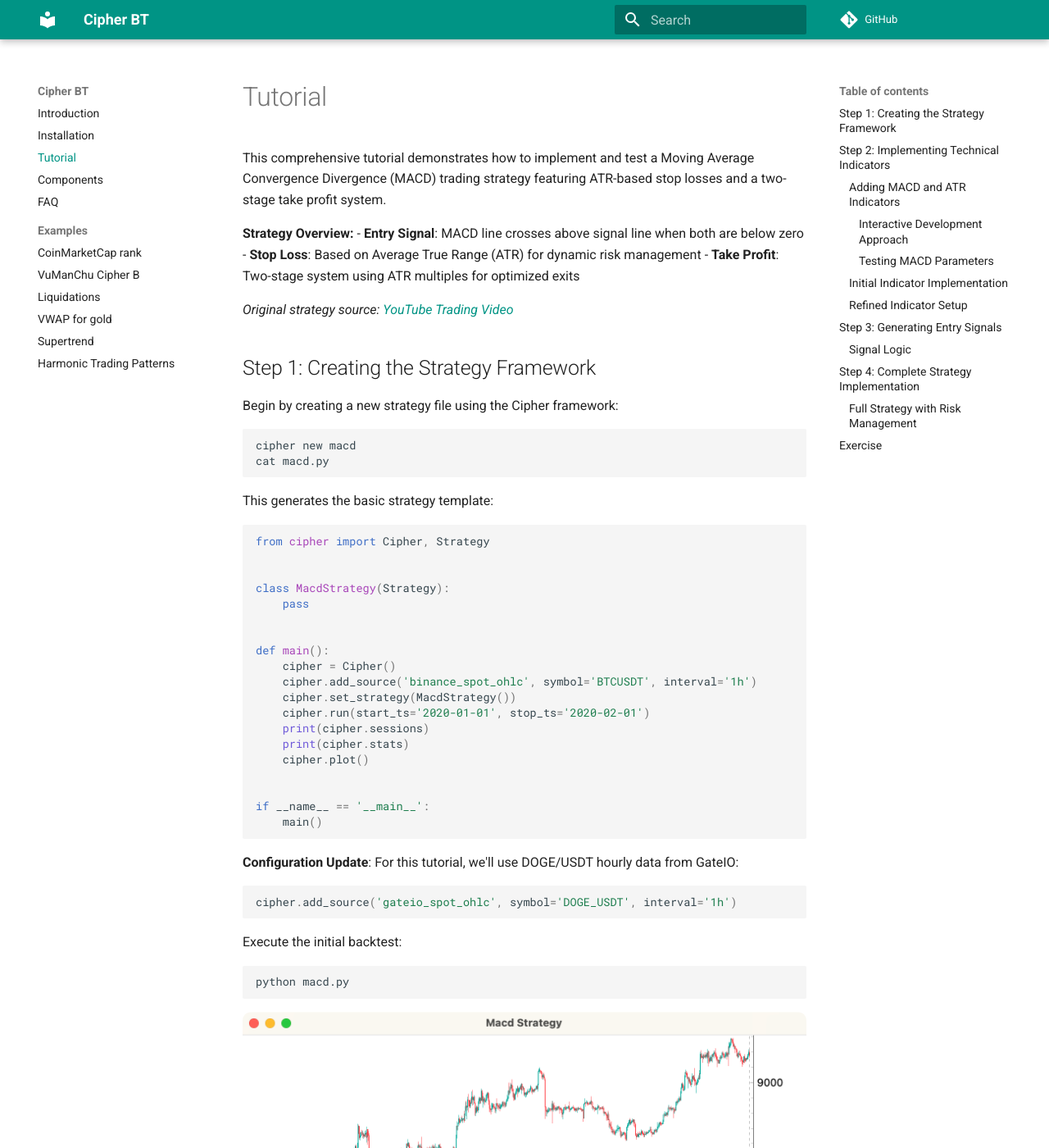
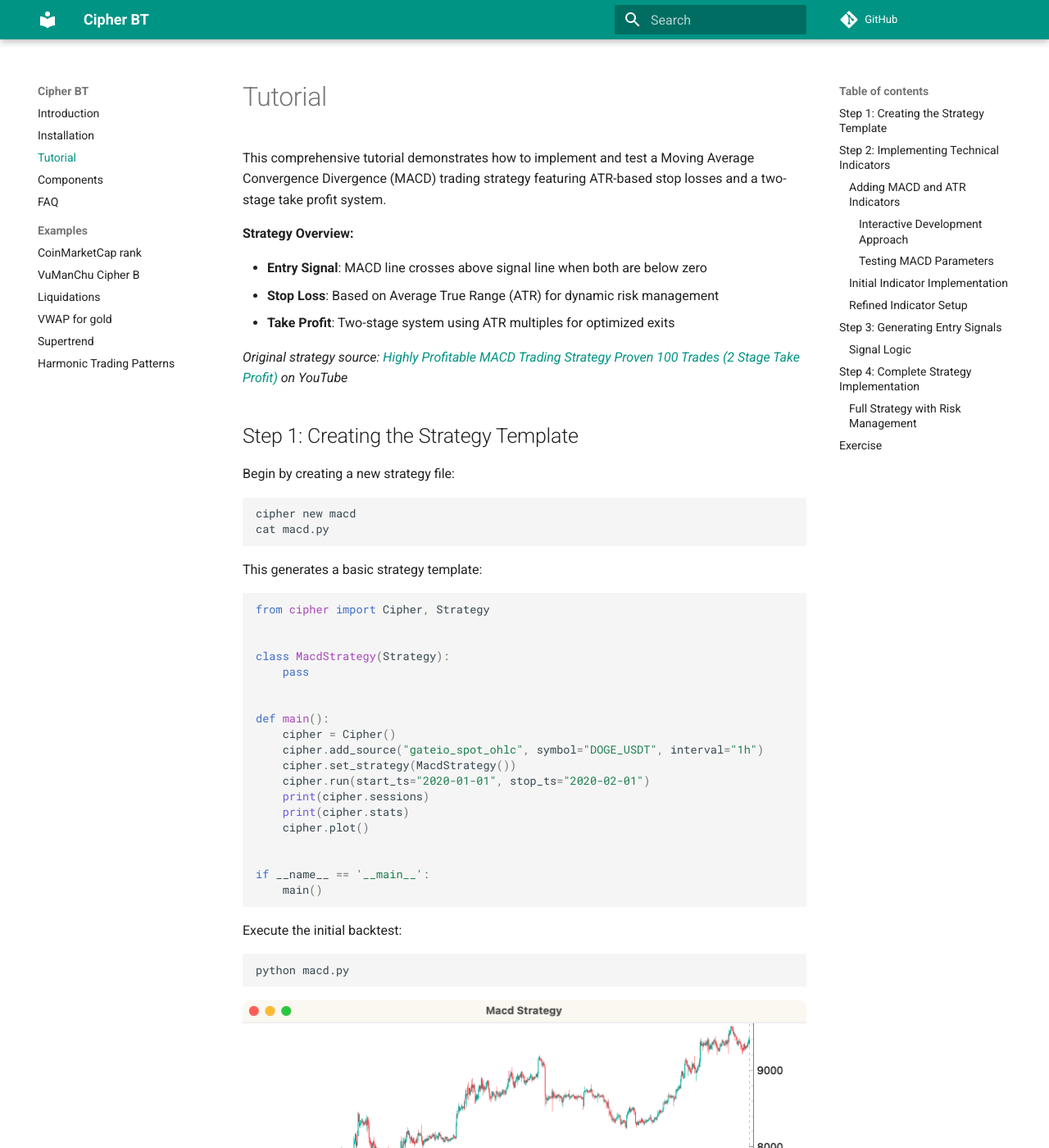
Before and after one commit to nanvel/cipher-bt, an MkDocs documentation site: the page built from docs/tutorial.md, in a window 1280 px wide and 1400 px high. Shown: the whole window at 82% size. Built offline with MkDocs 1.6.1 and Material for MkDocs 9.7.7, drawn with Linux system fonts in a browser that asks for light colours; comment, search, counter and statistics services are not loaded; some of the changed text lies outside the part shown.

Commit message:
Improve documentation

````diff
--- a/docs/tutorial.md
+++ b/docs/tutorial.md
@@ -7,22 +7,23 @@
 This comprehensive tutorial demonstrates how to implement and test a Moving Average Convergence Divergence (MACD) trading strategy featuring ATR-based stop losses and a two-stage take profit system.
 
 **Strategy Overview:**
+
 - **Entry Signal**: MACD line crosses above signal line when both are below zero
 - **Stop Loss**: Based on Average True Range (ATR) for dynamic risk management
 - **Take Profit**: Two-stage system using ATR multiples for optimized exits
 
-*Original strategy source: [YouTube Trading Video](https://www.youtube.com/embed/Hgvt3lP7WxQ)*
+*Original strategy source: [Highly Profitable MACD Trading Strategy Proven 100 Trades (2 Stage Take Profit)](https://www.youtube.com/embed/Hgvt3lP7WxQ) on YouTube*
 
-## Step 1: Creating the Strategy Framework
+## Step 1: Creating the Strategy Template
 
-Begin by creating a new strategy file using the Cipher framework:
+Begin by creating a new strategy file:
 
 ```shell
 cipher new macd
 cat macd.py
 ```
 
-This generates the basic strategy template:
+This generates a basic strategy template:
 
 ```python
 from cipher import Cipher, Strategy
@@ -34,9 +35,9 @@
 
 def main():
     cipher = Cipher()
-    cipher.add_source('binance_spot_ohlc', symbol='BTCUSDT', interval='1h')
+    cipher.add_source("gateio_spot_ohlc", symbol="DOGE_USDT", interval="1h")
     cipher.set_strategy(MacdStrategy())
-    cipher.run(start_ts='2020-01-01', stop_ts='2020-02-01')
+    cipher.run(start_ts="2020-01-01", stop_ts="2020-02-01")
     print(cipher.sessions)
     print(cipher.stats)
     cipher.plot()
@@ -44,12 +45,6 @@
 
 if __name__ == '__main__':
     main()
-```
-
-**Configuration Update**: For this tutorial, we'll use DOGE/USDT hourly data from GateIO:
-
-```python
-cipher.add_source('gateio_spot_ohlc', symbol='DOGE_USDT', interval='1h')
 ```
 
 Execute the initial backtest:
@@ -65,6 +60,7 @@
 ### Adding MACD and ATR Indicators
 
 The strategy requires two key indicators:
+
 - **MACD**: For trend identification and entry signals
 - **ATR**: For dynamic stop loss and take profit levels
 
@@ -80,15 +76,13 @@
         return df
 ```
 
-**Pro Tip**: Use your IDE's debugging features (like PyCharm's breakpoint system) for a better development experience.
-
 #### Testing MACD Parameters
 
 In the interactive session, test the MACD indicator:
 
 ```python
 talib.MACD(df.close, fastperiod=12, slowperiod=26, signalperiod=9)
-# Returns: MACD_12_26_9, MACDh_12_26_9, MACDs_12_26_9
+# Returns: macd, macd signal, and macd histogram
 ```
 
 To explore indicator parameters, use Python's help system:
@@ -104,12 +98,15 @@
 class MacdStrategy(Strategy):
     def compose(self):
         df = self.datas.df
-        return df.merge(df.ta.macd(), left_index=True, right_index=True)
+        df["macd"], df["macds"], _ = talib.MACD(
+            df.close, fastperiod=12, slowperiod=26, signalperiod=9
+        )
+        return df
 
 
 def main():
     # ... existing code ...
-    cipher.plot(rows=[['ohlc'], ['MACD_12_26_9', 'MACDh_12_26_9', 'MACDs_12_26_9']])
+    cipher.plot(rows=[["ohlc"], ["macd", "macds"]])
 ```
 
 ### Refined Indicator Setup
@@ -147,6 +144,7 @@
 ### Signal Logic
 
 The entry signal triggers when:
+
 1. MACD line crosses above the signal line (bullish crossover)
 2. Both MACD and signal line are below zero (oversold conditions)
 
@@ -184,6 +182,7 @@
 ```python
 import numpy as np
 import talib
+
 from cipher import Cipher, Session, Strategy, quote
 
 
@@ -249,9 +248,9 @@
     # Comprehensive plotting
     cipher.plot(
         rows=[
-            ["ohlc", "atr_stop_loss", "atr_take_profit"],  # Price action with levels
+            ["ohlc", "atr_stop_loss", "atr_take_profit"],   # Price action with levels
             ["signals"],                                    # Entry signals
-            ["macd", "macds"],                             # MACD indicator
+            ["macd", "macds"],                              # MACD indicator
             ["position"],                                   # Position size over time
             ["balance"],                                    # Portfolio balance
         ]
````
Also changed, not shown: docs/components.md (+9 -9 lines).
